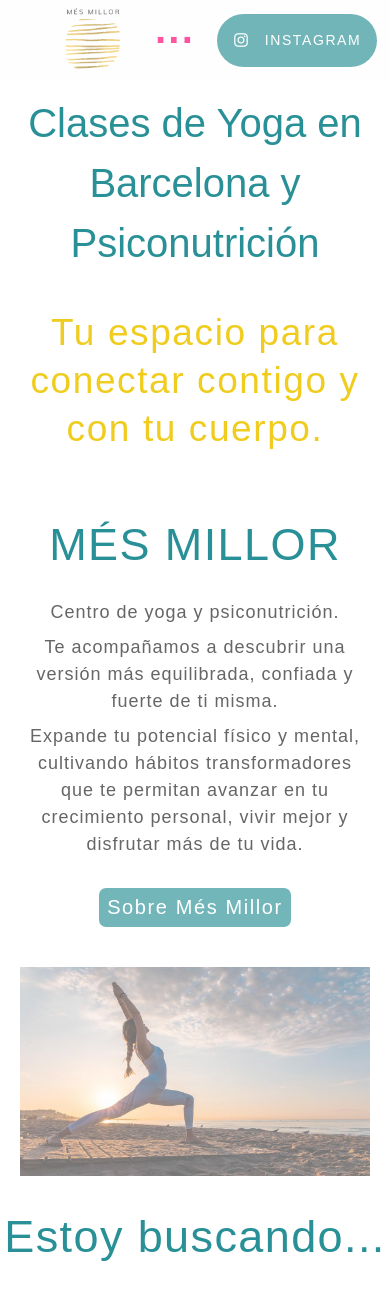
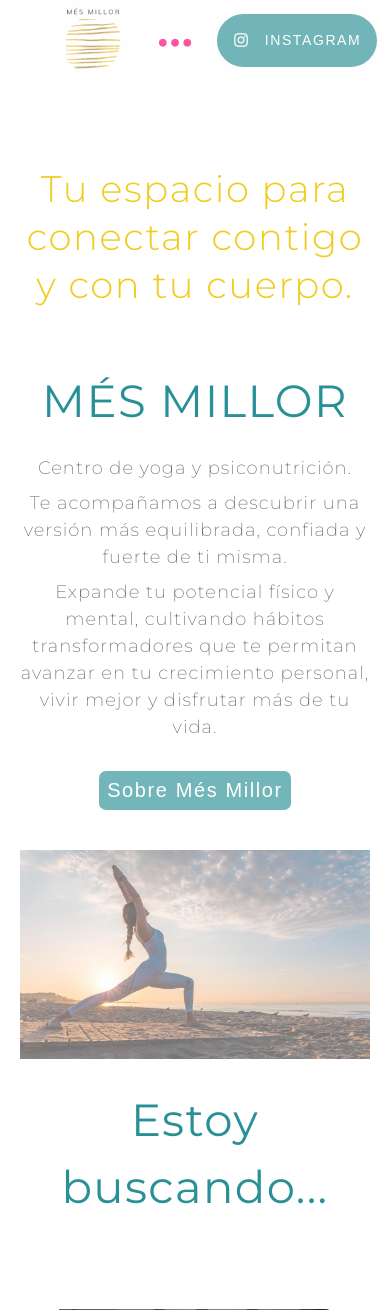
Before and after one commit to menudopaio/mesmillor0, a Flask app: page / in a window 390 px wide. Shown: the top 1310 px of the page. Run offline with Flask 3, Linux system fonts and the light colour scheme.

Commit message:
Quitado titulo inicio y cambiadas letras. Cambiado dropdown grid por block en secondary

```diff
--- a/static/styles2.css
+++ b/static/styles2.css
@@ -60,7 +60,7 @@
 
     /* Texto general (actualmente en gris) */
     --text-color: var(--clr-dark-grey);
-    --text-font-family: Arial, Helvetica, sans-serif;
+    --text-font-family: "Poppins";
     --text-font-size: 18px;
     --text-font-weight: 200;
     --text-letter-spacing: 1px;
@@ -90,6 +90,7 @@
 * {
     margin: 0;
     padding: 0;
+    font-family: "Montserrat", sans-serif;
 }
 
 /* Estilos generales */
@@ -188,9 +189,8 @@ body {
 /* Estilo de los elementos dentro del dropdown */
 .navbar ul li .dropdown li a, .secondary .dropdown a {
     display: block;
-    width: 100%;
 
-    padding: 10px 5px; /* Espacio interno */
+    padding: 10px; /* Espacio interno */
     color: var(--clr-dark-grey); /* Utiliza gris oscuro */
     text-decoration: none;
     font-size: 18px;
@@ -283,20 +283,15 @@ body {
 /* SECCION PRINCIPAL */
 /* Hero */
 .hero {
-    padding: 60px 20px;
+    padding: 35px 20px;
     text-align: center;
 }
 
 .hero h1 {
-    margin-bottom: 20px;
-    color: var(--mes-millor-inicio-color);
-    font-family: var(--mes-millor-inicio-font-family);
-    font-size: var(--mes-millor-inicio-font-size);
-    font-weight: var(--mes-millor-inicio-font-weight);
-    letter-spacing: var(--mes-millor-inicio-letter-spacing);
+    color: white;
 }
 .main-content .hero p {
-    margin-bottom: 20px;
+    margin-bottom: 35px;
     color: var(--corp-clr-secondary);
     font-family: var(--subtitle-font-family);
     font-size: var(--subtitle-font-size);
@@ -693,11 +688,8 @@ footer .footer-primary a button:hover {
         display: none;
     }
     #check:checked ~ .dropdown {
-        display: grid;
-        grid-template-columns: repeat(1, 4fr);
-        grid-template-rows: auto;
+        display: block;
         top: 100%;
-        right: auto;
         z-index: 100;
         padding: 0;
         margin: 0;
@@ -741,7 +733,6 @@ footer .footer-primary a button:hover {
         width: 100%;
         box-shadow: 0px 8px 16px rgba(0, 0, 0, 0.2);
         top: 100%;
-        left: 0;
         box-sizing: border-box;
     }
 
@@ -751,9 +742,6 @@ footer .footer-primary a button:hover {
         text-align: center;
         color: var(--clr-joker-dark);
         text-decoration: none;
-    }
-    .secondary .dropdown a span {
-        position: relative;
     }
 
 
@@ -778,12 +766,6 @@ footer .footer-primary a button:hover {
     }
     .hero {
         padding: 5px;
-    }
-    .hero h1 {
-        padding: 8px;
-        font-size: calc(var(--mes-millor-inicio-font-size) - 10px);
-        font-weight: calc(var(--mes-millor-inicio-font-weight) - 200);
-        letter-spacing: calc(var(--mes-millor-inicio-letter-spacing) - 0.2);
     }
     .main-content .hero p {
         margin-bottom: 5px;
--- a/templates/index.html
+++ b/templates/index.html
@@ -5,6 +5,9 @@
     <meta name="viewport" content="width=device-width, initial-scale=1.0">
     <title>MÉS MILLOR - CENTRO DE YOGA Y PSICONUTRICIÓN</title>
     <link rel="stylesheet" href="./static/styles2.css">
+    <link rel="preconnect" href="https://fonts.googleapis.com">
+    <link rel="preconnect" href="https://fonts.gstatic.com" crossorigin>
+    <link href="https://fonts.googleapis.com/css2?family=Montserrat:ital,wght@0,100..900;1,100..900&display=swap" rel="stylesheet">
     {% block links %}{% endblock %}
 </head>
 <body>
@@ -53,7 +56,7 @@
         <!-- SECCION PRINCIPAL -->
         <main class="main-content">
             <section class="hero">
-                <h1 class="titulos">Clases de Yoga en Barcelona y Psiconutrición</h1>
+                <h1>Clases de Yoga en Barcelona y Psiconutrición</h1>
                 <p class="subtitulos">Tu espacio para conectar contigo y con tu cuerpo.</p>
             </section>
 
--- a/templates/layout-esp.html
+++ b/templates/layout-esp.html
@@ -5,6 +5,9 @@
     <meta name="viewport" content="width=device-width, initial-scale=1.0">
     <title>MÉS MILLOR - CENTRO DE YOGA Y PSICONUTRICIÓN</title>
     <link rel="stylesheet" href="../static/styles2.css">
+    <link rel="preconnect" href="https://fonts.googleapis.com">
+<link rel="preconnect" href="https://fonts.gstatic.com" crossorigin>
+<link href="https://fonts.googleapis.com/css2?family=Montserrat:ital,wght@0,100..900;1,100..900&display=swap" rel="stylesheet">
     {% block links %}{% endblock %}
 </head>
 <body>
```
